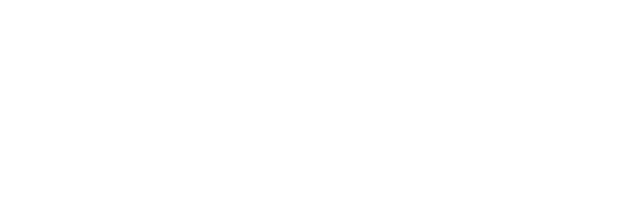
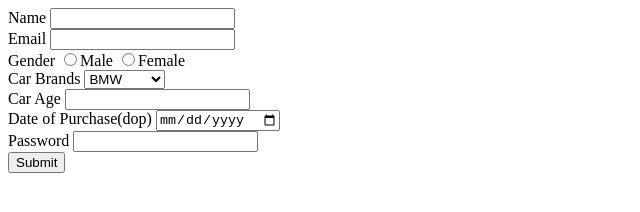
Before and after one commit to acciojob/car-insurance-form-auspcsamit, a website: page main.html in a window 1280 px wide. Shown: the whole page, without its empty margins (0-640 px from the left). Drawn offline with Linux system fonts and the light colour scheme.

Commit message:
created a submission

```diff
--- a/main.html
+++ b/main.html
@@ -8,6 +8,30 @@
 
 <body>
 	<!-- the entire body must be written by student -->
+
+	<form method="post">
+		<label for="name">Name</label>
+		<input type="text" id="name" required><br>
+		<label for="email">Email</label>
+		<input type="email" id="email" required><br>
+		<label for="gender">Gender</label>
+		<input type="radio" name="gender" value="male" required>Male
+		<input type="radio" name="gender" value="female" required>Female <br>
+		<label for="cars">Car Brands</label>
+		<select name="cars" id="cars">
+			<option value="BMW">BMW</option>
+			<option value="Audi">Audi</option>
+			<option value="Mercedez">Mercedez</option>
+		</select><br>
+		<label for="carage">Car Age</label>
+		<input type="number" id="carage" required> <br>
+		<label for="dop">Date of Purchase(dop)</label>
+		<input type="date" id="dop" required><br>
+		<label for="password">Password</label>
+		<input type="password" id="password" required><br>
+		<button type="submit">Submit</button>
+	</form>
+
     <script type="text/javascript" src="./script.js">
 </script>
 
```
